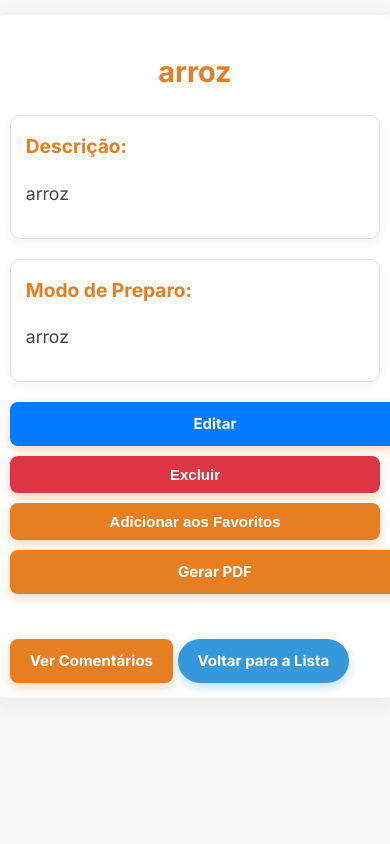
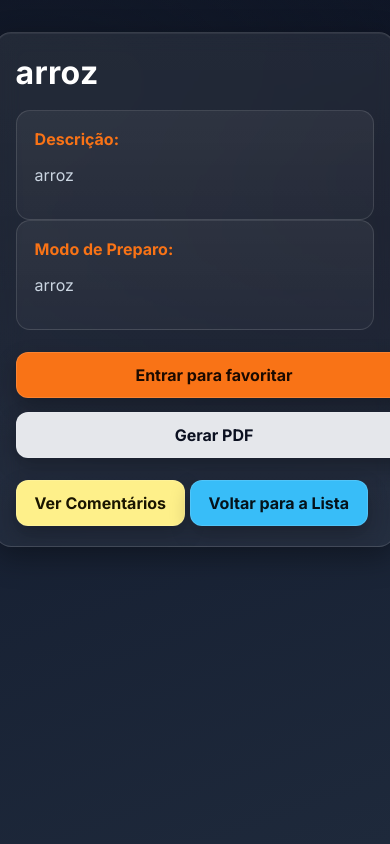
Before and after one commit to jeffersonanjos/projeto-psi, a Flask app: page /receita/1 in a window 390 px wide. Run offline with Flask 3, Linux system fonts and the light colour scheme.

Commit message:
Implementação de sistema de autenticação com registro, login e logout. Adição de verificação de sessão para ações de receitas e favoritos. Atualização do layout e estilo das páginas, incluindo melhorias visuais e responsividade.

```diff
--- a/app.py
+++ b/app.py
@@ -1,4 +1,4 @@
-from flask import Flask, render_template, request, redirect, url_for
+from flask import Flask, render_template, request, redirect, url_for, session, flash
 from models import db, Receita, Usuario, Favorito, Comentario, Ingrediente, ReceitaIngrediente, Notificacao
 from reportlab.pdfgen import canvas
 from reportlab.lib.pagesizes import letter
@@ -7,6 +7,7 @@ import io
 
 # Configuração da aplicação Flask
 app = Flask(__name__)
+app.config['SECRET_KEY'] = 'dev-secret-key'
 app.config['SQLALCHEMY_DATABASE_URI'] = 'sqlite:///banco.db'
 app.config['SQLALCHEMY_TRACK_MODIFICATIONS'] = False # Desabilita o rastreamento de modificações para otimização
 db.init_app(app)
@@ -15,7 +16,7 @@ db.init_app(app)
 with app.app_context():
     db.create_all()
     if not Usuario.query.first():
-        user = Usuario(nome="Usuário Exemplo")
+        user = Usuario(nome="Usuário Exemplo", email="exemplo@teste.com", senha="123456")
         db.session.add(user)
         db.session.commit()
 
@@ -33,6 +34,7 @@ def forbidden_error(e):
 # Rota principal: exibe a lista de todas as receitas ou os resultados da busca
 @app.route('/')
 def index():
+    current_user_id = session.get('user_id')
     query = request.args.get('query')
     if query:
         # Divide a string de busca em ingredientes individuais
@@ -51,24 +53,29 @@ def index():
     else:
         receitas = Receita.query.order_by(Receita.data_postagem.desc()).all()
 
-    return render_template('index.html', receitas=receitas, query=query)
+    return render_template('index.html', receitas=receitas, query=query, current_user_id=current_user_id)
 
 
 # Rota para detalhes da receita: exibe informações de uma receita específica por ID
 @app.route('/receita/<int:id>')
 def receita_detail(id):
     receita = Receita.query.get_or_404(id)
-    return render_template('recipe_detail.html', receita=receita)
+    current_user_id = session.get('user_id')
+    is_owner = current_user_id == receita.usuario_id if current_user_id else False
+    return render_template('recipe_detail.html', receita=receita, current_user_id=current_user_id, is_owner=is_owner)
 
 # Rota para adicionar nova receita: lida com a exibição do formulário e o processamento dos dados
 # Esta rota agora usa o template 'edit_recipe.html' para adicionar novas receitas
 @app.route('/nova', methods=['GET', 'POST'])
 def nova_receita():
+    if not session.get('user_id'):
+        flash('Faça login para adicionar receitas.')
+        return redirect(url_for('login'))
     if request.method == 'POST':
         titulo = request.form['titulo']
         descricao = request.form['descricao']
         modo_preparo = request.form['modo_preparo']
-        nova = Receita(titulo=titulo, descricao=descricao, modo_preparo=modo_preparo, usuario_id=1)
+        nova = Receita(titulo=titulo, descricao=descricao, modo_preparo=modo_preparo, usuario_id=session['user_id'])
         db.session.add(nova)
         db.session.commit()
         return redirect(url_for('index'))
@@ -79,6 +86,11 @@ def nova_receita():
 @app.route('/editar/<int:id>', methods=['GET', 'POST'])
 def editar_receita(id):
     receita = Receita.query.get_or_404(id)
+    if not session.get('user_id'):
+        flash('Faça login para editar receitas.')
+        return redirect(url_for('login'))
+    if receita.usuario_id != session['user_id']:
+        return redirect(url_for('forbidden_error', e=None))
     if request.method == 'POST':
         receita.titulo = request.form['titulo']
         receita.descricao = request.form['descricao']
@@ -91,6 +103,11 @@ def editar_receita(id):
 @app.route('/excluir/<int:id>', methods=['POST'])
 def excluir_receita(id):
     receita = Receita.query.get_or_404(id)
+    if not session.get('user_id'):
+        flash('Faça login para excluir receitas.')
+        return redirect(url_for('login'))
+    if receita.usuario_id != session['user_id']:
+        return redirect(url_for('forbidden_error', e=None))
     db.session.delete(receita)
     db.session.commit()
     return redirect(url_for('index'))
@@ -104,11 +121,25 @@ def favoritos(usuario_id):
     receitas_favoritas = [fav.receita for fav in favoritos]
     return render_template('favoritos.html', usuario=usuario, receitas=receitas_favoritas)
 
+# Favoritos do usuário logado
+@app.route('/meus_favoritos')
+def meus_favoritos():
+    if not session.get('user_id'):
+        flash('Faça login para ver seus favoritos.')
+        return redirect(url_for('login'))
+    usuario_id = session['user_id']
+    usuario = Usuario.query.get_or_404(usuario_id)
+    favoritos = Favorito.query.filter_by(usuario_id=usuario_id).all()
+    receitas_favoritas = [fav.receita for fav in favoritos]
+    return render_template('favoritos.html', usuario=usuario, receitas=receitas_favoritas)
+
 # Rota para adicionar uma receita aos favoritos
 @app.route('/adicionar_favorito/<int:receita_id>', methods=['POST'])
 def adicionar_favorito(receita_id):
-    # Por enquanto, vamos usar o usuário de ID 1, pois não há sistema de login
-    usuario_id = 1
+    if not session.get('user_id'):
+        flash('Faça login para favoritar receitas.')
+        return redirect(url_for('login'))
+    usuario_id = session['user_id']
     if not Favorito.query.filter_by(usuario_id=usuario_id, receita_id=receita_id).first():
         favorito = Favorito(usuario_id=usuario_id, receita_id=receita_id)
         db.session.add(favorito)
@@ -118,8 +149,10 @@ def adicionar_favorito(receita_id):
 # Rota para remover uma receita dos favoritos
 @app.route('/remover_favorito/<int:receita_id>', methods=['POST'])
 def remover_favorito(receita_id):
-    # Por enquanto, vamos usar o usuário de ID 1
-    usuario_id = 1
+    if not session.get('user_id'):
+        flash('Faça login para gerenciar favoritos.')
+        return redirect(url_for('login'))
+    usuario_id = session['user_id']
     favorito = Favorito.query.filter_by(usuario_id=usuario_id, receita_id=receita_id).first()
     if favorito:
         db.session.delete(favorito)
@@ -170,8 +203,10 @@ def comentarios(receita_id):
 def adicionar_comentario(receita_id):
     receita = Receita.query.get_or_404(receita_id)
     conteudo = request.form['conteudo']
-    # Usando o usuário de ID 1 por padrão, já que não temos um sistema de login
-    usuario_id = 1
+    if not session.get('user_id'):
+        flash('Faça login para comentar.')
+        return redirect(url_for('login'))
+    usuario_id = session['user_id']
 
     if conteudo:
         novo_comentario = Comentario(conteudo=conteudo, usuario_id=usuario_id, receita_id=receita_id)
@@ -187,7 +222,45 @@ def perfil_usuario(id):
     usuario = Usuario.query.get_or_404(id)
     return render_template('user_profile.html', usuario=usuario)
 
-#R
+# Autenticação: registrar, login, logout
+@app.route('/registrar', methods=['GET', 'POST'])
+def registrar():
+    if request.method == 'POST':
+        nome = request.form.get('nome')
+        email = request.form.get('email')
+        senha = request.form.get('senha')
+        if not nome or not email or not senha:
+            flash('Preencha todos os campos.')
+            return redirect(url_for('registrar'))
+        if Usuario.query.filter_by(email=email).first():
+            flash('E-mail já cadastrado.')
+            return redirect(url_for('registrar'))
+        novo = Usuario(nome=nome, email=email, senha=senha)
+        db.session.add(novo)
+        db.session.commit()
+        flash('Cadastro realizado. Faça login.')
+        return redirect(url_for('login'))
+    return render_template('register.html')
+
+@app.route('/login', methods=['GET', 'POST'])
+def login():
+    if request.method == 'POST':
+        email = request.form.get('email')
+        senha = request.form.get('senha')
+        user = Usuario.query.filter_by(email=email, senha=senha).first()
+        if not user:
+            flash('Credenciais inválidas.')
+            return redirect(url_for('login'))
+        session['user_id'] = user.id
+        flash('Login efetuado com sucesso.')
+        return redirect(url_for('index'))
+    return render_template('login.html')
+
+@app.route('/logout')
+def logout():
+    session.pop('user_id', None)
+    flash('Você saiu da conta.')
+    return redirect(url_for('index'))
 
 if __name__ == '__main__':
     app.run(debug=True)
--- a/static/style.css
+++ b/static/style.css
@@ -1,346 +1,167 @@
+/* Modern visual theme */
+
+:root {
+    --bg-start: #0f172a; /* slate-900 */
+    --bg-end: #1e293b;   /* slate-800 */
+    --card: rgba(255,255,255,0.08);
+    --card-border: rgba(255,255,255,0.12);
+    --text: #f8fafc;
+    --muted: #cbd5e1;
+    --primary: #22c55e;  /* green-500 */
+    --primary-600: #16a34a;
+    --accent: #f97316;   /* orange-500 */
+    --accent-600: #ea580c;
+    --info: #38bdf8;
+    --danger: #ef4444;
+}
+
+/* Background with gradient and subtle noise */
 body {
     font-family: 'Inter', sans-serif;
     margin: 0;
-    background-size: cover;
-    background-position: center;
-    background-attachment: fixed;
-    background-repeat: no-repeat;
-    background-color: #f8f8f8;
-    color: #333;
-    line-height: 1.6;
+    min-height: 100vh;
+    color: var(--text);
+    background: radial-gradient(1200px 700px at 10% 10%, #111827 0%, transparent 60%),
+                radial-gradient(900px 600px at 90% 20%, #0b1020 0%, transparent 60%),
+                linear-gradient(160deg, var(--bg-start), var(--bg-end));
     display: flex;
     flex-direction: column;
     align-items: center;
-    min-height: 100vh;
 }
 
 .container {
-    width: 90%;
-    max-width: 800px;
-    padding: 20px;
-    background-color: rgba(255, 255, 255, 0.9);
-    border-radius: 12px;
-    box-shadow: 0 4px 20px rgba(0, 0, 0, 0.08);
-    margin-top: 30px;
-    margin-bottom: 30px;
+    width: 92%;
+    max-width: 960px;
+    margin: 32px 0;
+    padding: 28px;
+    background: linear-gradient(180deg, rgba(255,255,255,0.08), rgba(255,255,255,0.05));
+    border: 1px solid var(--card-border);
+    border-radius: 16px;
+    backdrop-filter: blur(10px);
+    box-shadow: 0 10px 30px rgba(0,0,0,0.35), inset 0 1px 0 rgba(255,255,255,0.06);
 }
 
 h1, h2, h3 {
-    color: #e67e22;
-    text-align: center;
-    margin-bottom: 25px;
-    font-weight: 700;
+    color: #ffffff;
+    letter-spacing: 0.3px;
+    margin: 0 0 18px 0;
 }
 
-a {
-    color: #27ae60;
+/* Links */
+a { color: var(--info); text-decoration: none; }
+a:hover { color: #7dd3fc; }
+
+/* Buttons */
+button, .button-link {
+    display: inline-flex;
+    align-items: center;
+    justify-content: center;
+    gap: 8px;
+    padding: 12px 18px;
+    border-radius: 12px;
+    border: 1px solid rgba(255,255,255,0.12);
+    color: #0b1020;
+    background: #ffffff;
+    font-weight: 700;
+    cursor: pointer;
     text-decoration: none;
-    transition: color 0.3s ease;
+    transition: transform .15s ease, box-shadow .2s ease, background .2s ease;
+    box-shadow: 0 8px 20px rgba(0,0,0,0.25);
 }
 
-a:hover {
-    color: #2ecc71;
+button:hover, .button-link:hover { transform: translateY(-2px); }
+button:active, .button-link:active { transform: translateY(0); }
+
+.btn-primary { background: var(--primary); color: #00140a; border-color: transparent; }
+.btn-primary:hover { background: var(--primary-600); }
+.btn-accent { background: var(--accent); color: #1b0a00; border-color: transparent; }
+.btn-accent:hover { background: var(--accent-600); }
+.btn-danger { background: var(--danger); color: #2b0000; border-color: transparent; }
+.btn-info { background: var(--info); color: #051219; border-color: transparent; }
+
+/* Back button variant */
+.back-button { background: var(--info); color: #051219; }
+.back-button:hover { filter: brightness(1.05); }
+
+/* Forms */
+form { display: grid; gap: 14px; }
+label { color: var(--muted); font-weight: 600; }
+
+input[type="text"], input[type="email"], input[type="password"], textarea {
+    width: 100%;
+    color: var(--text);
+    background: rgba(255,255,255,0.06);
+    border: 1px solid var(--card-border);
+    border-radius: 12px;
+    padding: 12px 14px;
+    outline: none;
+    transition: border-color .2s ease, box-shadow .2s ease;
 }
 
-button, .button-link {
-    display: inline-block;
-    padding: 12px 25px;
-    background-color: #e67e22;
-    color: white;
-    border: none;
-    border-radius: 8px;
-    cursor: pointer;
-    font-size: 16px;
-    font-weight: bold;
-    text-align: center;
-    text-decoration: none;
-    transition: background-color 0.3s ease, transform 0.2s ease;
-    box-shadow: 0 4px 10px rgba(230, 126, 34, 0.3);
+input:focus, textarea:focus {
+    border-color: var(--info);
+    box-shadow: 0 0 0 3px rgba(56, 189, 248, 0.25);
 }
 
-button:hover, .button-link:hover {
-    background-color: #d35400;
-    transform: translateY(-2px);
+textarea { resize: vertical; min-height: 120px; }
+
+/* Search form layout */
+.search-form { display: grid; grid-template-columns: 1fr auto; gap: 10px; }
+.search-form input { background: rgba(255,255,255,0.08); }
+.search-form button { background: var(--accent); color: #1b0a00; }
+
+/* Actions bar */
+.actions-bar { display: flex; gap: 16px; justify-content: center; margin: 16px 0 8px 0; flex-wrap: wrap; }
+.add-recipe-button { background: var(--primary); color: #00140a; }
+
+/* Lists as cards */
+ul { list-style: none; padding: 0; margin: 22px 0 0 0; display: grid; gap: 14px; }
+ul li {
+    background: linear-gradient(180deg, rgba(255,255,255,0.06), rgba(255,255,255,0.03));
+    border: 1px solid var(--card-border);
+    border-radius: 14px;
+    padding: 16px 18px;
+    display: flex; justify-content: space-between; align-items: center;
+    transition: transform .15s ease, box-shadow .2s ease, border-color .2s ease;
 }
+ul li:hover { transform: translateY(-2px); border-color: rgba(255,255,255,0.22); box-shadow: 0 10px 24px rgba(0,0,0,0.25); }
+ul li a { color: #ffffff; font-weight: 700; font-size: 1.05rem; }
 
-button:active, .button-link:active {
-    transform: translateY(0);
+/* Recipe sections */
+.recipe-section-box {
+    background: linear-gradient(180deg, rgba(255,255,255,0.06), rgba(255,255,255,0.03));
+    border: 1px solid var(--card-border);
+    border-radius: 14px;
+    padding: 18px;
 }
+.recipe-detail p { color: var(--muted); }
+.recipe-detail strong { color: var(--accent); }
+.recipe-actions { display: flex; gap: 18px; justify-content: center; flex-wrap: wrap; margin: 22px 0; }
+.recipe-actions .button-link, .recipe-actions button { min-width: 180px; }
+.edit-button { background: var(--info); color: #051219; }
+.delete-button { background: var(--danger); color: #2b0000; }
+.favorite-button { background: var(--accent); color: #1b0a00; }
+.favorite-button.favorited { background: #fca5a5; color: #2b0000; }
+.pdf-button { background: #e5e7eb; }
+.comments-button { background: #fef08a; color: #1a1500; }
 
-form {
-    display: flex;
-    flex-direction: column;
-    gap: 15px;
+/* Flash messages */
+.flash-list { margin: 8px 0 0 0; padding: 0; list-style: none; display: grid; gap: 8px; }
+.flash-list li { background: rgba(255,255,255,0.08); border: 1px solid var(--card-border); padding: 10px 12px; border-radius: 10px; color: #fff; }
+
+/* Modal */
+.modal { display: none; position: fixed; z-index: 20; inset: 0; background: rgba(0,0,0,0.55); justify-content: center; align-items: center; }
+.modal-content { background: #0b1020; color: #fff; border: 1px solid var(--card-border); padding: 26px; border-radius: 14px; width: 92%; max-width: 520px; text-align: center; box-shadow: 0 12px 30px rgba(0,0,0,0.45); position: relative; }
+.close-button { position: absolute; right: 14px; top: 10px; color: #94a3b8; font-size: 26px; cursor: pointer; }
+.modal-buttons { display: flex; justify-content: center; gap: 12px; margin-top: 16px; }
+.confirm-button { background: var(--primary); color: #00140a; }
+.cancel-button { background: #475569; color: #fff; }
+
+/* Responsive */
+@media (max-width: 700px) {
+    .container { padding: 20px; }
+    .search-form { grid-template-columns: 1fr; }
+    ul { grid-template-columns: 1fr; }
+    .recipe-actions { flex-direction: column; gap: 14px; }
+    .recipe-actions .button-link, .recipe-actions button { width: 100%; min-width: 0; }
 }
-
-form label {
-    font-weight: bold;
-    color: #555;
-    margin-bottom: 5px;
-}
-
-form input[type="text"],
-form textarea {
-    width: calc(100% - 20px);
-    padding: 10px;
-    margin-top: 5px;
-    border: 1px solid #ddd;
-    border-radius: 8px;
-    font-size: 16px;
-    box-shadow: inset 0 1px 3px rgba(0, 0, 0, 0.06);
-    transition: border-color 0.3s ease;
-}
-
-form input[type="text"]:focus,
-form textarea:focus {
-    border-color: #e67e22;
-    outline: none;
-}
-
-form textarea {
-    resize: vertical;
-    min-height: 120px;
-}
-
-ul {
-    list-style: none;
-    padding: 0;
-    margin-top: 20px;
-}
-
-ul li {
-    background-color: #fefefe;
-    border: 1px solid #eee;
-    border-radius: 10px;
-    margin-bottom: 15px;
-    padding: 15px 20px;
-    transition: transform 0.2s ease, box-shadow 0.2s ease;
-    display: flex;
-    align-items: center;
-    justify-content: space-between;
-}
-
-ul li:hover {
-    transform: translateY(-3px);
-    box-shadow: 0 6px 15px rgba(0, 0, 0, 0.08);
-}
-
-ul li a {
-    font-size: 1.2em;
-    font-weight: 600;
-    color: #34495e;
-    flex-grow: 1;
-}
-
-.recipe-detail p {
-    margin-bottom: 15px;
-    font-size: 1.1em;
-    color: #444;
-}
-
-.recipe-detail strong {
-    color: #e67e22;
-}
-
-.add-recipe-button {
-    display: block;
-    width: fit-content;
-    margin: 20px auto 30px auto;
-    padding: 12px 30px;
-    font-size: 1.1em;
-    background-color: #27ae60;
-    box-shadow: 0 4px 10px rgba(46, 204, 113, 0.3);
-}
-
-.add-recipe-button:hover {
-    background-color: #2ecc71;
-}
-
-.back-button {
-    display: inline-flex;
-    align-items: center;
-    gap: 8px;
-    margin-top: 25px;
-    background-color: #3498db;
-    color: white;
-    border: none;
-    border-radius: 25px;
-    padding: 10px 20px;
-    font-size: 1em;
-    font-weight: bold;
-    text-decoration: none;
-    transition: background-color 0.3s ease, transform 0.2s ease, box-shadow 0.3s ease;
-    box-shadow: 0 4px 10px rgba(52, 152, 219, 0.3);
-}
-
-.back-button:hover {
-    background-color: #2980b9;
-    transform: translateY(-2px);
-    box-shadow: 0 6px 15px rgba(52, 152, 219, 0.4);
-}
-
-.back-button:active {
-    transform: translateY(0);
-}
-
-.recipe-section-box {
-    background-color: #fefefe;
-    border: 1px solid #e0e0e0;
-    border-radius: 10px;
-    padding: 20px;
-    margin-bottom: 20px;
-    box-shadow: 0 2px 10px rgba(0, 0, 0, 0.05);
-}
-
-.recipe-section-box strong {
-    display: block;
-    margin-bottom: 10px;
-    font-size: 1.2em;
-    color: #e67e22;
-}
-
-.recipe-actions {
-    display: flex;
-    justify-content: center;
-    margin-top: 20px;
-    margin-bottom: 20px;
-    gap: 15px;
-}
-
-.edit-button {
-    background-color: #007bff;
-    color: white;
-}
-
-.edit-button:hover {
-    background-color: #0056b3;
-}
-
-.delete-button {
-    background-color: #dc3545;
-    color: white;
-    border: none;
-    cursor: pointer;
-}
-
-.delete-button:hover {
-    background-color: #c82333;
-}
-
-@media (max-width: 600px) {
-    .container {
-        width: 95%;
-        padding: 15px;
-        margin-top: 15px;
-        margin-bottom: 15px;
-    }
-
-    h1 {
-        font-size: 1.8em;
-        margin-bottom: 20px;
-    }
-
-    button, .button-link, .add-recipe-button, .back-button {
-        padding: 10px 20px;
-        font-size: 15px;
-    }
-
-    ul li {
-        flex-direction: column;
-        align-items: flex-start;
-        padding: 12px 15px;
-    }
-
-    ul li a {
-        font-size: 1.1em;
-        margin-bottom: 5px;
-    }
-
-    .recipe-section-box {
-        padding: 15px;
-    }
-
-    .recipe-actions {
-        flex-direction: column;
-        gap: 10px;
-    }
-
-    .recipe-actions .button-link,
-    .recipe-actions button {
-        width: 100%;
-    }
-}
-
-/* CORRIGIDO: Estilos para o Modal de Confirmação */
-.modal {
-    display: none; /* Corrigido: agora o modal começa invisível */
-    position: fixed;
-    z-index: 1;
-    left: 0;
-    top: 0;
-    width: 100%;
-    height: 100%;
-    overflow: auto;
-    background-color: rgba(0,0,0,0.4);
-    justify-content: center;
-    align-items: center;
-}
-
-.modal-content {
-    background-color: #fefefe;
-    margin: auto;
-    padding: 30px;
-    border: 1px solid #888;
-    width: 80%;
-    max-width: 500px;
-    border-radius: 10px;
-    box-shadow: 0 5px 15px rgba(0,0,0,0.3);
-    position: relative;
-    text-align: center;
-}
-
-.close-button {
-    color: #aaa;
-    position: absolute;
-    top: 10px;
-    right: 15px;
-    font-size: 28px;
-    font-weight: bold;
-    cursor: pointer;
-}
-
-.close-button:hover,
-.close-button:focus {
-    color: #000;
-    text-decoration: none;
-    cursor: pointer;
-}
-
-.modal-buttons {
-    display: flex;
-    justify-content: center;
-    gap: 15px;
-    margin-top: 20px;
-}
-
-.modal-buttons .button-link {
-    padding: 10px 20px;
-    font-size: 1em;
-    border-radius: 5px;
-}
-
-.confirm-button {
-    background-color: #28a745;
-}
-
-.confirm-button:hover {
-    background-color: #218838;
-}
-
-.cancel-button {
-    background-color: #6c757d;
-}
-
-.cancel-button:hover {
-    background-color: #5a6268;
-}
--- a/templates/edit_recipe.html
+++ b/templates/edit_recipe.html
@@ -22,9 +22,9 @@
 
             <!-- Botão de Salvar -->
             {% if receita %}
-                <button type="button" onclick="showSaveConfirmationModal();">Salvar</button>
+                <button type="button" class="button-link btn-primary" onclick="showSaveConfirmationModal();">Salvar</button>
             {% else %}
-                <button type="submit">Salvar</button>
+                <button type="submit" class="button-link btn-primary">Salvar</button>
             {% endif %}
         </form>
 
--- a/templates/favoritos.html
+++ b/templates/favoritos.html
@@ -13,7 +13,10 @@
         {% if receitas %}
             <ul>
                 {% for r in receitas %}
-                    <li><a href="{{ url_for('receita_detail', id=r.id) }}">{{ r.titulo }}</a></li>
+                    <li>
+                        <a href="{{ url_for('receita_detail', id=r.id) }}">{{ r.titulo }}</a>
+                        <a href="{{ url_for('receita_detail', id=r.id) }}" class="button-link btn-accent">Abrir</a>
+                    </li>
                 {% endfor %}
             </ul>
         {% else %}
--- a/templates/recipe_detail.html
+++ b/templates/recipe_detail.html
@@ -22,10 +22,13 @@
 
         <!-- Botões de ação -->
         <div class="recipe-actions">
+            {% if is_owner %}
             <a href="{{ url_for('editar_receita', id=receita.id) }}" class="button-link edit-button">Editar</a>
             <button type="button" class="button-link delete-button" onclick="showConfirmationModal();">Excluir</button>
+            {% endif %}
 
-            {% set favorito = receita.favoritado_por | selectattr('usuario_id', '==', 1) | list %}
+            {% if current_user_id %}
+                {% set favorito = receita.favoritado_por | selectattr('usuario_id', '==', current_user_id) | list %}
                 {% if favorito %}
                     <form method="POST" action="{{ url_for('remover_favorito', receita_id=receita.id) }}" style="display:inline;">
                         <button type="submit" class="button-link favorite-button favorited">Remover dos Favoritos</button>
@@ -34,6 +37,9 @@
                     <form method="POST" action="{{ url_for('adicionar_favorito', receita_id=receita.id) }}" style="display:inline;">
                         <button type="submit" class="button-link favorite-button">Adicionar aos Favoritos</button>
                     </form>
+                {% endif %}
+            {% else %}
+                <a href="{{ url_for('login') }}" class="button-link favorite-button">Entrar para favoritar</a>
             {% endif %}
 
             <a href="{{ url_for('gerar_pdf', receita_id=receita.id) }}" class="button-link pdf-button">Gerar PDF</a>
```
Also changed, not shown: templates/comments.html (+8 -4 lines), templates/index.html (+12 -5 lines), templates/login.html (added, +31 -0 lines), templates/register.html (added, +33 -0 lines), instance/banco.db. Lines whose indentation alone changed are shown as unchanged.
